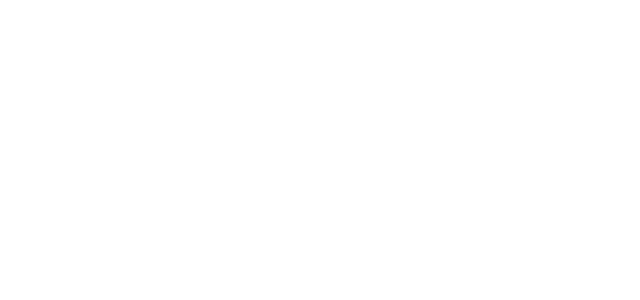
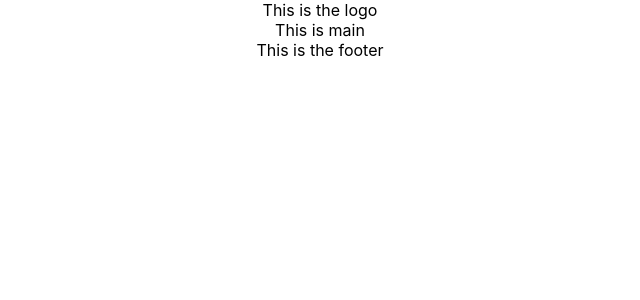
Before and after one commit to ggroshans/django-rest-chat-app, a React (Create React App) app in the folder frontend/static/: page / in a window 1280 px wide. Shown: the top 300 px of the page, without its empty margins (320-960 px from the left). Built offline with nearby package versions, Linux system fonts and the light colour scheme.

Commit message:
added all necessary components for chat app

```diff
--- a/frontend/static/src/App.js
+++ b/frontend/static/src/App.js
@@ -1,10 +1,15 @@
 
 import './App.css';
+import Header from './components/Header/Header'
+import Main from './components/Main/Main'
+import Footer from './components/Footer/Footer'
 
 function App() {
   return (
     <div className="App">
-
+        <Header />
+        <Main />
+        <Footer />
     </div>
   );
 }
--- /dev/null
+++ b/frontend/static/src/components/Footer/Footer.js
@@ -0,0 +1,9 @@
+import React from 'react'
+
+export default function Footer() {
+    return (
+        <div>
+            This is the footer
+        </div>
+    )
+}
--- /dev/null
+++ b/frontend/static/src/components/Header/Header.js
@@ -0,0 +1,9 @@
+import React from 'react'
+
+export default function Header() {
+    return (
+        <div>
+            This is the logo
+        </div>
+    )
+}
--- /dev/null
+++ b/frontend/static/src/components/Main/Main.js
@@ -0,0 +1,9 @@
+import React from 'react'
+
+export default function Main() {
+    return (
+        <div>
+            This is main
+        </div>
+    )
+}
```
Also changed, not shown: frontend/static/src/components/Main/ChatroomList/Chatroom/Chatroom.js (added, +9 -0 lines), frontend/static/src/components/Main/ChatroomList/ChatroomList.js (added, +9 -0 lines), frontend/static/src/components/Main/MessageList/Message/Message.js (added, +9 -0 lines), frontend/static/src/components/Main/MessageList/MessageList.js (added, +9 -0 lines).
